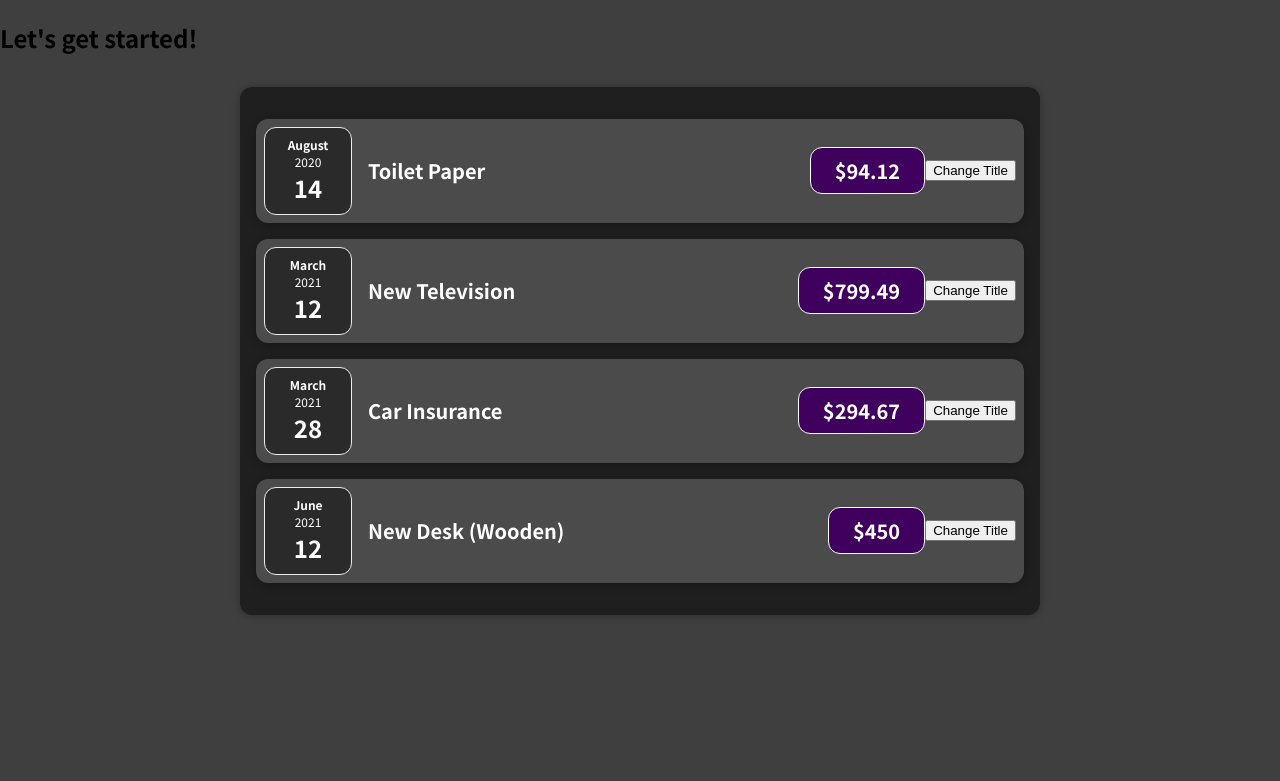
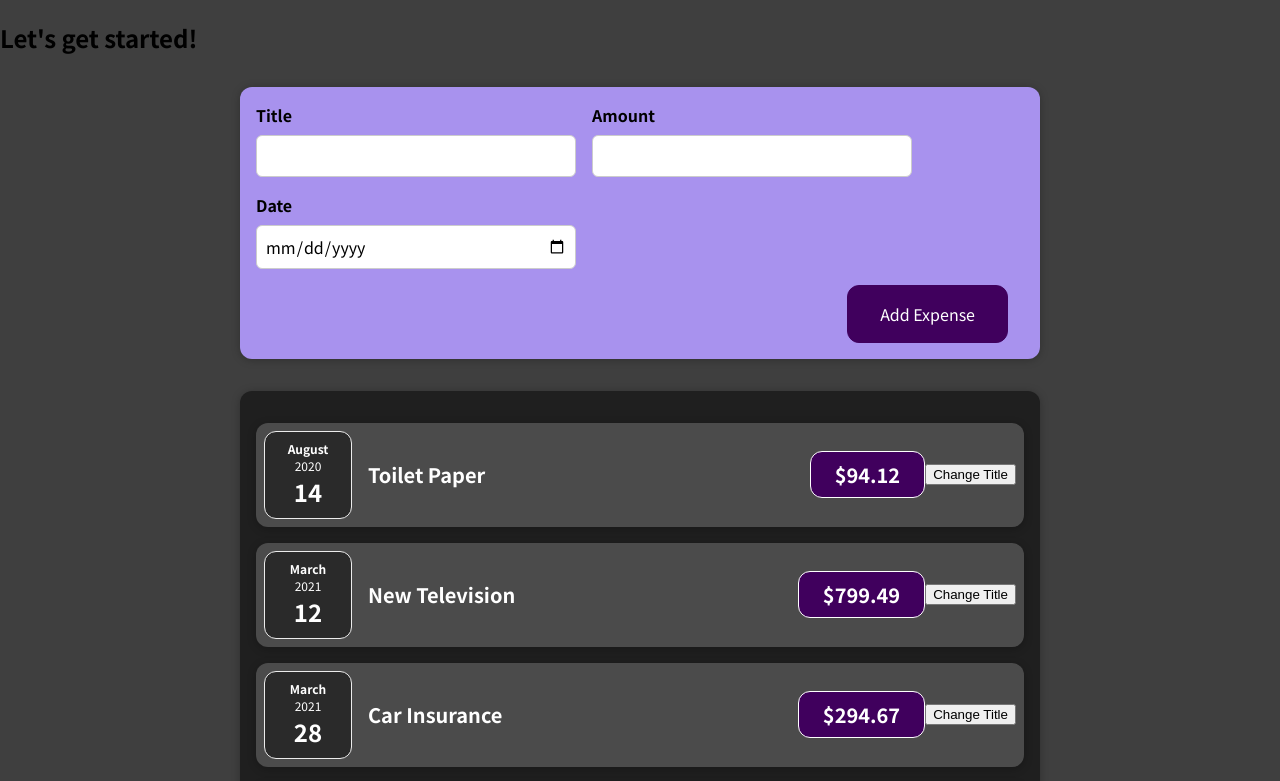
Before and after one commit to trana5197/budget-react, a React (Create React App) app: page / in a window 1280 px wide. Shown: the top 781 px of the page. Built offline with nearby package versions, Linux system fonts and the light colour scheme.

Commit message:
lifting the state up done

```diff
--- a/src/App.js
+++ b/src/App.js
@@ -1,5 +1,7 @@
 import Expenses from "./components/Expenses/Expenses";
+import NewExpense from "./components/NewExpense/NewExpense";
 
+const App = () => {
   const expenses = [
     {
       id: "e1",
@@ -27,10 +29,15 @@
     },
   ];
 
-const App = () => {
+  const addExpenseHandler = (expense) => {
+    expenses.push(expense);
+    console.log(expenses);
+  };
+
   return (
     <div className="App">
       <h2>Let's get started!</h2>
+      <NewExpense onAddExpense={addExpenseHandler} />
       <Expenses items={expenses} />
     </div>
   );
--- /dev/null
+++ b/src/components/NewExpense/ExpenseForm.css
@@ -0,0 +1,26 @@
+.new-expense__controls {
+  display: flex;
+  flex-wrap: wrap;
+  gap: 1rem;
+  margin-bottom: 1rem;
+  text-align: left;
+}
+
+.new-expense__control label {
+  font-weight: bold;
+  margin-bottom: 0.5rem;
+  display: block;
+}
+
+.new-expense__control input {
+  font: inherit;
+  padding: 0.5rem;
+  border-radius: 6px;
+  border: 1px solid #ccc;
+  width: 20rem;
+  max-width: 100%;
+}
+
+.new-expense__actions {
+  text-align: right;
+}
--- /dev/null
+++ b/src/components/NewExpense/ExpenseForm.js
@@ -0,0 +1,91 @@
+import { useState } from "react";
+import "./ExpenseForm.css";
+
+const ExpenseForm = (props) => {
+  const [enteredTitle, setEnteredTitle] = useState("");
+  const [enteredAmount, setEnteredAmount] = useState("");
+  const [enteredDate, setEnteredDate] = useState("");
+
+  // const [userInput, setUserInput] = useState({
+  //   enteredTitle: "",
+  //   enteredAmount: "",
+  //   enteredDate: "",
+  // });
+
+  const titleChangeHandler = (e) => {
+    setEnteredTitle(e.target.value);
+    // setUserInput((prevState) => {
+    //   return { ...prevState, enteredTitle: e.target.value };
+    // });
+  };
+
+  const amountChangeHandler = (e) => {
+    setEnteredAmount(e.target.value);
+    // setUserInput((prevState) => {
+    //   return { ...prevState, enteredAmount: e.target.value };
+    // });
+  };
+
+  const dateChangeHandler = (e) => {
+    setEnteredDate(e.target.value);
+    // setUserInput((prevState) => {
+    //   return { ...prevState, enteredDate: e.target.value };
+    // });
+  };
+
+  const submitHandler = (e) => {
+    e.preventDefault();
+
+    const expenseData = {
+      title: enteredTitle,
+      amount: enteredAmount,
+      date: new Date(enteredDate),
+    };
+
+    props.onSaveExpenseData(expenseData);
+
+    setEnteredTitle("");
+    setEnteredAmount("");
+    setEnteredDate("");
+  };
+
+  return (
+    <form onSubmit={submitHandler}>
+      <div className="new-expense__controls">
+        <div className="new-expense__control">
+          <label>Title</label>
+          <input
+            type="text"
+            value={enteredTitle}
+            onChange={titleChangeHandler}
+          />
+        </div>
+        <div className="new-expense__control">
+          <label>Amount</label>
+          <input
+            type="number"
+            min="0.01"
+            step="0.01"
+            value={enteredAmount}
+            onChange={amountChangeHandler}
+          />
+        </div>
+        <div className="new-expense__control">
+          <label>Date</label>
+          <input
+            type="date"
+            min="2019-01-01"
+            max="2022-12-31"
+            value={enteredDate}
+            onChange={dateChangeHandler}
+          />
+        </div>
+      </div>
+      <div className="new-expense__actions">
+        <button type="submit">Add Expense</button>
+      </div>
+    </form>
+  );
+};
+
+export default ExpenseForm;
--- /dev/null
+++ b/src/components/NewExpense/NewExpense.css
@@ -0,0 +1,38 @@
+.new-expense {
+  background-color: #a892ee;
+  padding: 1rem;
+  margin: 2rem auto;
+  width: 50rem;
+  max-width: 95%;
+  border-radius: 12px;
+  text-align: center;
+  box-shadow: 0 1px 8px rgba(0, 0, 0, 0.25);
+}
+
+.new-expense button {
+  font: inherit;
+  cursor: pointer;
+  padding: 1rem 2rem;
+  border: 1px solid #40005d;
+  background-color: #40005d;
+  color: white;
+  border-radius: 12px;
+  margin-right: 1rem;
+}
+
+.new-expense button:hover,
+.new-expense button:active {
+  background-color: #510674;
+  border-color: #510674;
+}
+
+.new-expense button.alternative {
+  color: #220131;
+  border-color: transparent;
+  background-color: transparent;
+}
+
+.new-expense button.alternative:hover,
+.new-expense button.alternative:active {
+  background-color: #ddb3f8;
+}
--- /dev/null
+++ b/src/components/NewExpense/NewExpense.js
@@ -0,0 +1,22 @@
+import ExpenseForm from "./ExpenseForm";
+
+import "./NewExpense.css";
+
+const NewExpense = (props) => {
+  const saveExpenseDataHandler = (enteredExpenseData) => {
+    const expenseData = {
+      ...enteredExpenseData,
+      id: Math.random().toString(),
+    };
+
+    props.onAddExpense(expenseData);
+  };
+
+  return (
+    <div className="new-expense">
+      <ExpenseForm onSaveExpenseData={saveExpenseDataHandler} />
+    </div>
+  );
+};
+
+export default NewExpense;
```
Lines whose indentation alone changed are shown as unchanged.
